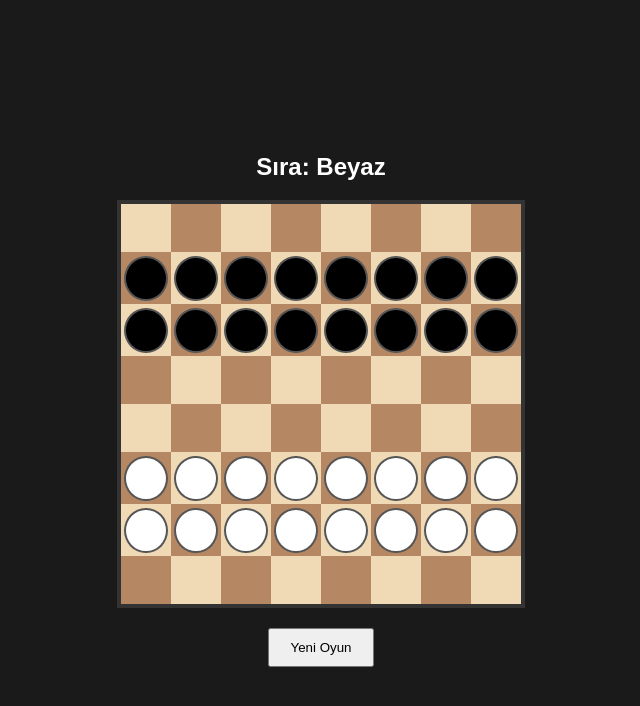
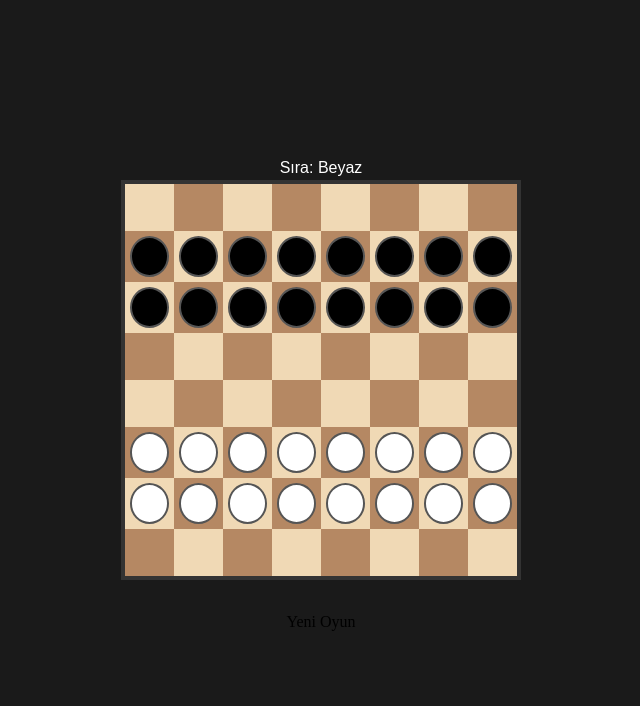
Before and after one commit to patnoslular/patnos-dama, a React (Vite) app: page / in a window 1280 px wide. Shown: the top 706 px of the page, without its empty margins (319-959 px from the left). Built offline with nearby package versions, Linux system fonts and the light colour scheme.

Commit message:
Update index.css

```diff
--- a/src/index.css
+++ b/src/index.css
@@ -1,4 +1,29 @@
+@import url('https://fonts.googleapis.com/css2?family=Inter:wght@400;500;600;700;800;900&family=JetBrains+Mono:wght@400;500&display=swap');
+@import "tailwindcss";
+
+@theme {
+  --font-sans: "Inter", ui-sans-serif, system-ui, sans-serif;
+  --font-mono: "JetBrains Mono", ui-monospace, SFMono-Regular, monospace;
+}
+
 body {
-  margin: 0;
-  padding: 0;
+  @apply bg-black text-white overflow-x-hidden;
+  -webkit-tap-highlight-color: transparent;
 }
+
+/* Custom scrollbar for a cleaner look */
+::-webkit-scrollbar {
+  width: 6px;
+}
+
+::-webkit-scrollbar-track {
+  @apply bg-transparent;
+}
+
+::-webkit-scrollbar-thumb {
+  @apply bg-stone-300 rounded-full;
+}
+
+::-webkit-scrollbar-thumb:hover {
+  @apply bg-stone-400;
+}
```
